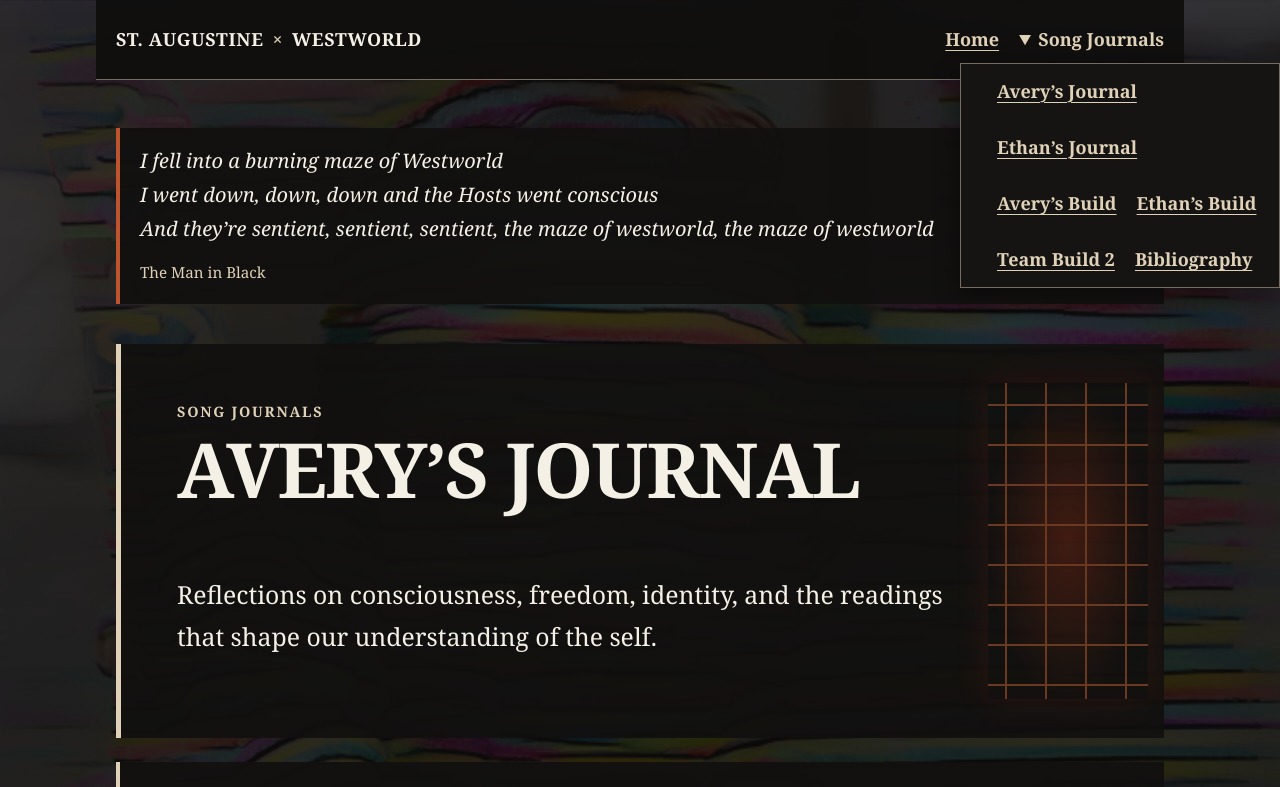
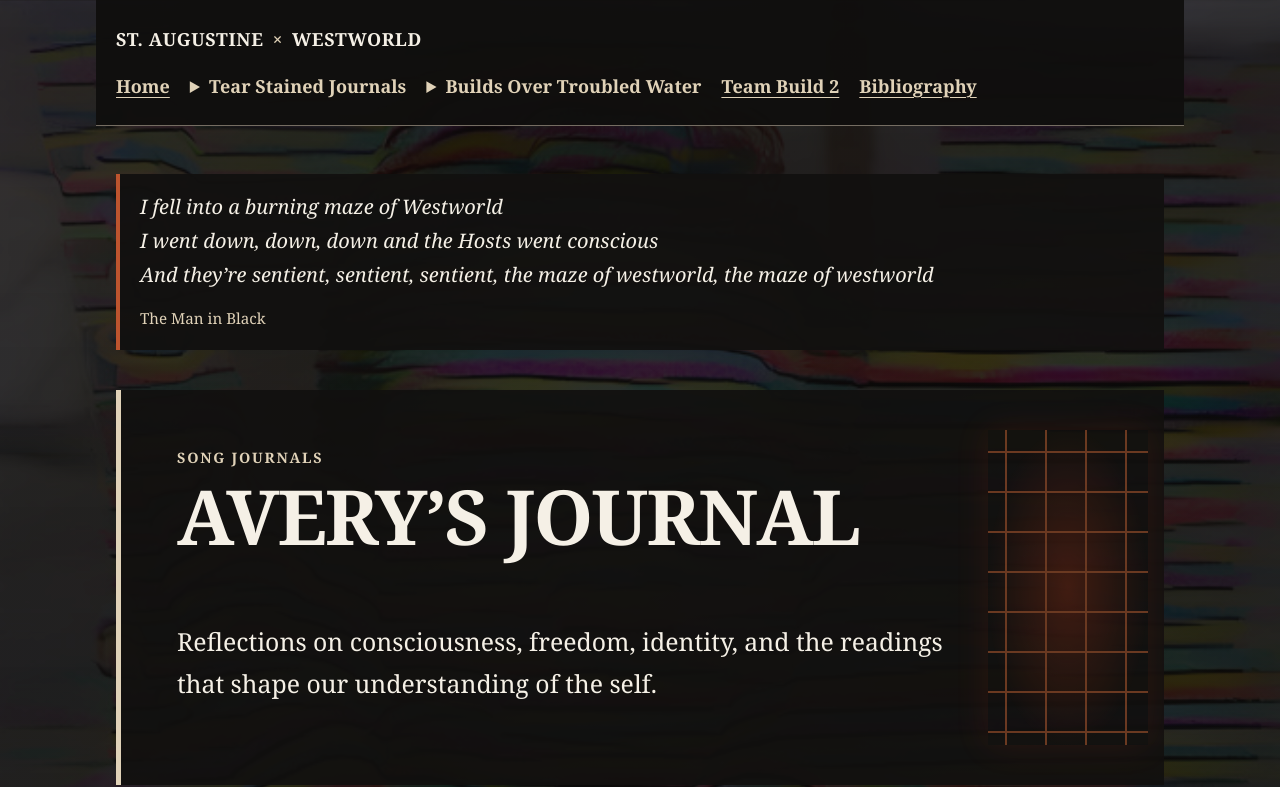
Before and after one commit to um-lrc-hnr241/2026-fall-man-in-black, a plain HTML site: page journal-avery.html in a window 1280 px wide. Shown: the top 787 px of the page. Drawn offline with Linux system fonts and the light colour scheme.

Commit message:
Agent: update journal-avery.html

```diff
--- a/journal-avery.html
+++ b/journal-avery.html
@@ -14,20 +14,37 @@
       <ul>
         <li><a href='index.html'>Home</a></li>
         <li class='journal-menu'>
-          <details open>
-            <summary>Song Journals</summary>
+          <details>
+            <summary>Tear Stained Journals</summary>
             <div class='journal-menu-content'>
               <ul>
                 <li><a href='journal-avery.html' aria-current='page'>Avery’s Journal</a></li>
                 <li><a href='journal-ethan.html'>Ethan’s Journal</a></li>
-                <li><a href='build-avery.html'>Avery’s Build</a></li>
-                <li><a href='build-ethan.html'>Ethan’s Build</a></li>
-                <li><a href='team-build-2.html'>Team Build 2</a></li>
-                <li><a href='bibliography.html'>Bibliography</a></li>
+                <li><a href='journal-evelyn.html'>Evelyn’s Journal</a></li>
+                <li><a href='journal-jay.html'>Jay’s Journal</a></li>
+                <li><a href='journal-jayren.html'>Jayren’s Journal</a></li>
+                <li><a href='journal-liam.html'>Liam’s Journal</a></li>
               </ul>
             </div>
           </details>
         </li>
+        <li class='journal-menu'>
+          <details>
+            <summary>Builds Over Troubled Water</summary>
+            <div class='journal-menu-content'>
+              <ul>
+                <li><a href='build-avery.html'>Avery’s Build</a></li>
+                <li><a href='build-ethan.html'>Ethan’s Build</a></li>
+                <li><a href='build-evelyn.html'>Evelyn’s Build</a></li>
+                <li><a href='build-jay.html'>Jay’s Build</a></li>
+                <li><a href='build-jayren.html'>Jayren’s Build</a></li>
+                <li><a href='build-liam.html'>Liam’s Build</a></li>
+              </ul>
+            </div>
+          </details>
+        </li>
+        <li><a href='team-build-2.html'>Team Build 2</a></li>
+        <li><a href='bibliography.html'>Bibliography</a></li>
       </ul>
     </nav>
   </header>
```
